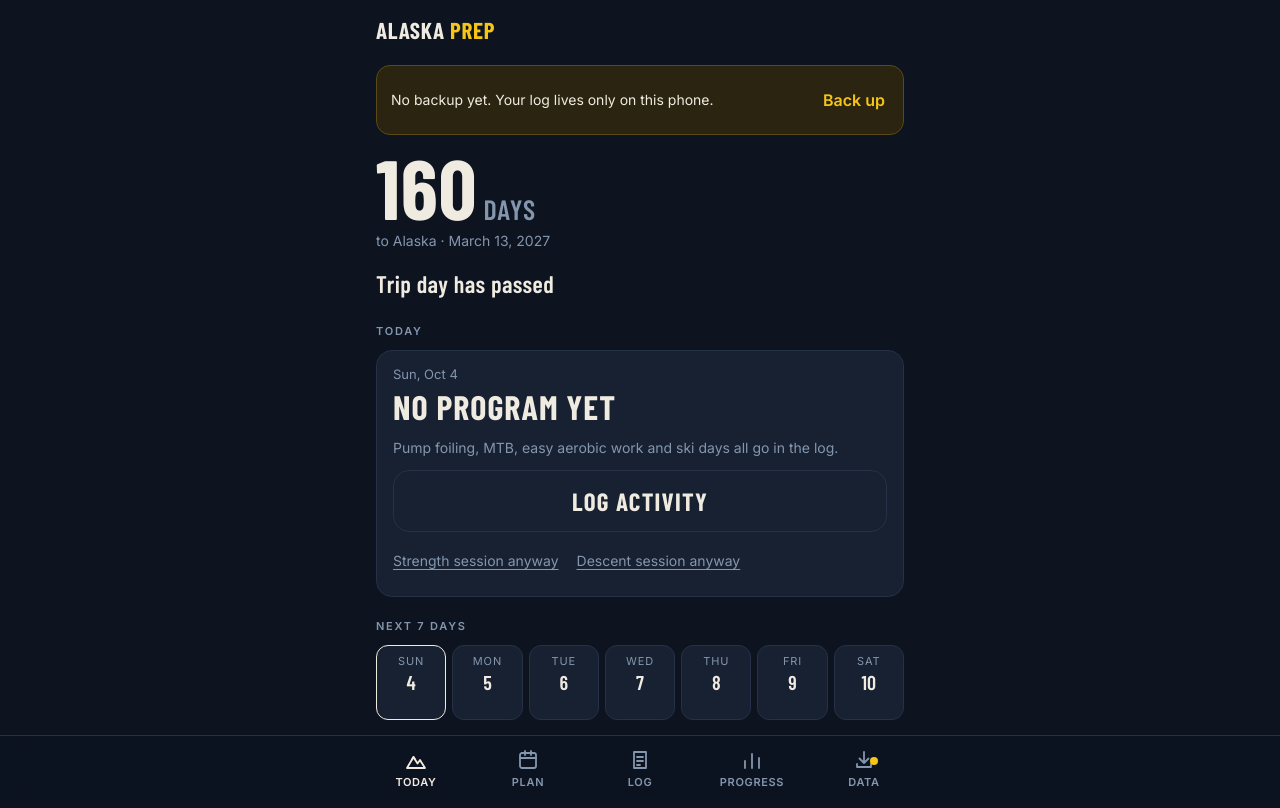
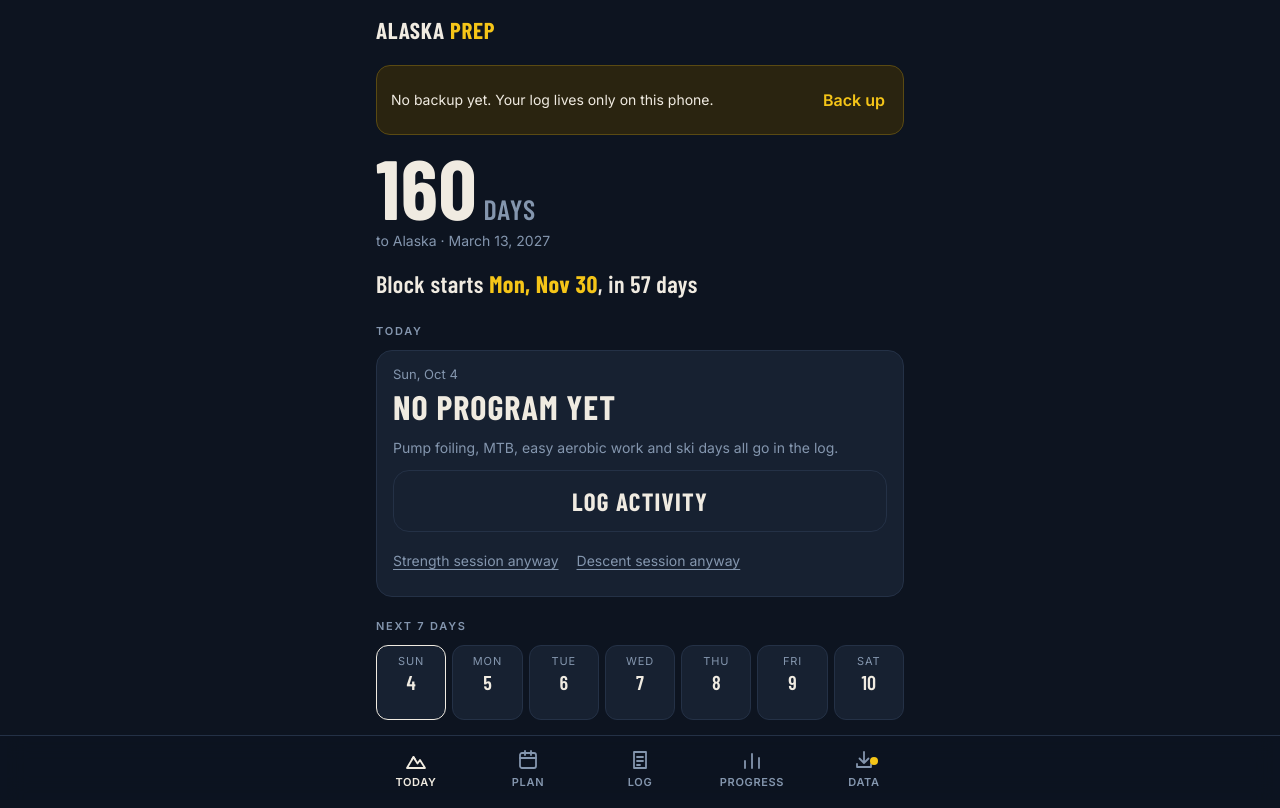
Before and after one commit to puchanix/alaska-prep, a plain HTML site: page index.html in a window 1280 px wide. Drawn offline with nearby package versions, Linux system fonts and the light colour scheme.

Commit message:
Fix Today status showing 'Trip day has passed' before the block
Phase 4 split the status if/else chain, so the 'before' message was
overwritten by the final else.

Co-Authored-By: Claude Opus 5.5 <noreply@anthropic.com>

```diff
--- a/index.html
+++ b/index.html
@@ -990,10 +990,10 @@
 
   function todayView(){
     const t = todayStr(), st = statusOn(t), P = D.program;
+    const C = compliance();
     let status;
     if(st.phase === "before") status = 'Block starts <b>' + fmtDay(P.startDate) + '</b>, in ' + st.toStart + ' day' + (st.toStart === 1 ? "" : "s");
-    const C = compliance();
-    if(st.phase === "block") status = '<b>Week ' + st.week + '</b> of ' + P.weeks + (C && C.cur ? ' &middot; ' + weekCounts(C.cur) : "");
+    else if(st.phase === "block") status = '<b>Week ' + st.week + '</b> of ' + P.weeks + (C && C.cur ? ' &middot; ' + weekCounts(C.cur) : "");
     else if(st.phase === "taper") status = '<b>Taper</b> &middot; week ' + st.week + ' of ' + P.weeks;
     else if(st.phase === "done") status = 'Block finished';
     else status = 'Trip day has passed';
```
